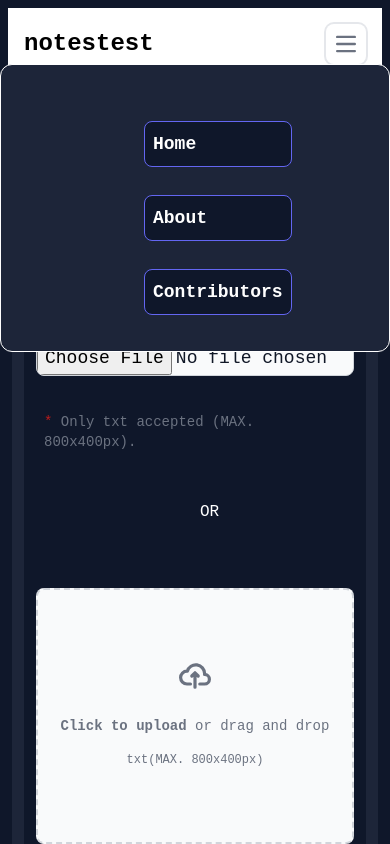
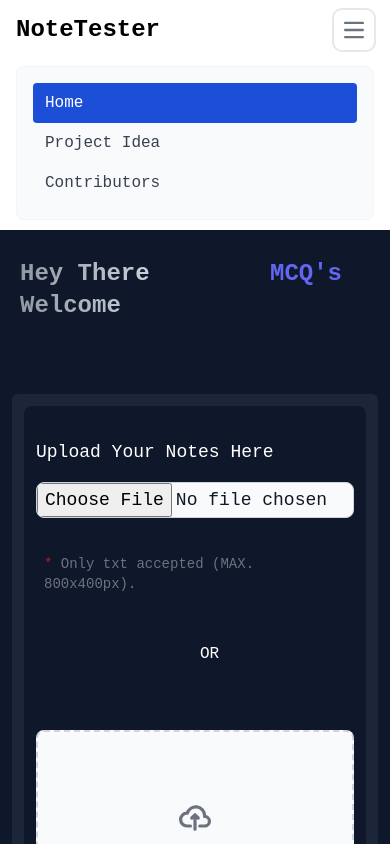
Before and after one commit to Hrxgt/NoteTester.github.io, a website: page dist/index.html in a window 390 px wide. Both pictures are taken after a click on the button "Open main menu". Shown: the top 844 px of the page. Drawn offline with Linux system fonts and the light colour scheme.

Commit message:
updation

```diff
--- a/dist/index.html
+++ b/dist/index.html
@@ -7,7 +7,7 @@
     <link rel="stylesheet" href="output.css">
 </head>
 <body class="bg-[#0f172a] font-fira-code ">
-    <div class="nav p-2">
+    <div class="hidden md:block nav p-2">
          <nav class="bg-white border-gray-200 dark:bg-gray-900">
             <div class="max-w-screen-xl flex flex-wrap items-center justify-between mx-auto p-4">
             <!-- <a href="https://flowbite.com/" class="flex items-center space-x-3 rtl:space-x-reverse"> -->
@@ -40,22 +40,37 @@
 
     <!-- mobile -->
 
-    <div class="mnav absolute md:hidden text-white border rounded-xl h-72 text-lg font-bold   bg-[#1d2539] border-white -translate-y-6 w-full overflow-x-hidden opacity-0 flex p-5 space-x-3">
-        <ul class="flex flex-col ml-[123px] mt-9 space-y-7 items-center">
-            <li class="pages border border-indigo-500 p-2 rounded-lg bg w-full  hover:text-indigo-500 bg-[#0f172a]">
-                <a href="index.html">Home</a>
+
+
+    <nav class="bg-white md:hidden border-gray-200 dark:bg-gray-900 dark:border-gray-700">
+        <div class="max-w-screen-xl flex flex-wrap items-center justify-between mx-auto px-4 py-2.5">
+        <a href="#" class="flex items-center space-x-3 rtl:space-x-reverse">
+            <!-- <img src="https://flowbite.com/docs/images/logo.svg" class="h-8" alt="Flowbite Logo" /> -->
+            <span class="self-center text-2xl font-semibold whitespace-nowrap dark:text-white">NoteTester</span>
+        </a>
+        <button data-collapse-toggle="navbar-dropdown" type="button" class="inline-flex items-center p-2 ms-3 w-10 h-10 justify-center text-sm text-gray-500 rounded-lg md:hidden hover:bg-gray-100 focus:outline-none focus:ring-2 focus:ring-gray-200 dark:text-gray-400 dark:hover:bg-gray-700 dark:focus:ring-gray-600" aria-controls="navbar-dropdown" aria-expanded="false">
+            <span class="sr-only">Open main menu</span>
+            <svg class="w-5 h-5" aria-hidden="true" xmlns="http://www.w3.org/2000/svg" fill="none" viewBox="0 0 17 14">
+            <path stroke="currentColor" stroke-linecap="round" stroke-linejoin="round" stroke-width="2" d="M1 1h15M1 7h15M1 13h15"/>
+            </svg>
+        </button>
+        <div class="hidden w-full md:block md:w-auto" id="navbar-dropdown">
+            <ul class="flex flex-col font-medium p-4 mt-4 border border-gray-100 rounded-lg bg-gray-50 md:flex-row md:mt-0 md:text-sm  md:border-0 md:bg-white dark:bg-gray-800 md:dark:bg-gray-900 dark:border-gray-700 md:space-x-8 md:rtl:space-x-reverse">
+            <li>
+                <a href="index.html" class="block py-2 px-3 text-white bg-blue-700 rounded md:bg-transparent md:text-blue-700 md:p-0 md:dark:text-white dark:bg-blue-600 md:dark:bg-transparent" aria-current="page">Home</a>
             </li>
-            <li class="pages border border-indigo-500 p-2 rounded-lg bg w-full  hover:text-indigo-500 bg-[#0f172a]">
-                <a href="about.html">About</a>
+            <li>
+                <a href="about.html" class="block py-2 px-3 text-gray-700 rounded hover:bg-gray-100 md:hover:bg-transparent md:border-0 md:hover:text-blue-700 md:p-0 dark:text-gray-400 md:dark:hover:text-white dark:hover:bg-gray-700 dark:hover:text-white md:dark:hover:bg-transparent">Project Idea</a>
             </li>
-            <li class="pages border border-indigo-500 p-2 rounded-lg bg w-full  hover:text-indigo-500 bg-[#0f172a]">
-                <a href="cont.html">Contributors</a>
+            <li>
+                <a href="cont.html" class="block py-2 px-3 text-gray-700 rounded hover:bg-gray-100 md:hover:bg-transparent md:border-0 md:hover:text-blue-700 md:p-0 dark:text-gray-400 md:dark:hover:text-white dark:hover:bg-gray-700 dark:hover:text-white md:dark:hover:bg-transparent">Contributors</a>
             </li>
-        </ul>
-        <div class="w-6 relative invert -mt-3 -right-[90px]" id="cross">
-            <img src="assets/close.svg" alt="">
+
+            </ul>
         </div>
-    </div>
+        </div>
+    </nav>
+
 
     <div class="welcome mt-5 md:ml-24 p-2 ml-3 flex justify-center space-x-3 font-extrabold text-2xl md:text-4xl [text-wrap:balance] bg-clip-text text-transparent bg-gradient-to-r from-slate-200/60 to-50% to-slate-200">Hey There Welcome <span class="text-indigo-500 inline-flex md:ml-3  flex-col h-[calc(theme(fontSize.3xl)*theme(lineHeight.tight))] md:h-[calc(theme(fontSize.4xl)*theme(lineHeight.tight))] overflow-hidden ml-3">
         <ul class="block animate-text-slide-5 text-left hover:text-indigo-500">
@@ -68,7 +83,7 @@
 
     </span></div>
 
-    <div class="container flex md:flex-row flex-col m-auto">
+    <div class="container flex md:flex-row flex-col m-auto" id="container">
 
         <div class="left p-3 md:w-[40vw] mt-16 m-3 bg-[#1d2539] rounded-md">
             <div class="innerleft bg-[#0f172a] p-3 rounded-lg">
@@ -157,7 +172,7 @@
 
 
                 </button>
-                <div class="loader absolute -translate-y-11 left-[200px] items-center max-w-sm p-6  rounded-lg bg-transparent opacity-0 ">
+                <div class="loader absolute -translate-y-11 md:left-[640px] left-[194px] items-center max-w-sm p-6  rounded-lg bg-transparent opacity-0 ">
 
                     <div role="status" class="absolute -translate-x-1/2 -translate-y-1/2 top-2/4 left-1/2">
                         <svg aria-hidden="true" class="w-8  h-8 text-gray-200 animate-spin dark:white fill-cyan-800" viewBox="0 0 100 101" fill="none" xmlns="http://www.w3.org/2000/svg"><path d="M100 50.5908C100 78.2051 77.6142 100.591 50 100.591C22.3858 100.591 0 78.2051 0 50.5908C0 22.9766 22.3858 0.59082 50 0.59082C77.6142 0.59082 100 22.9766 100 50.5908ZM9.08144 50.5908C9.08144 73.1895 27.4013 91.5094 50 91.5094C72.5987 91.5094 90.9186 73.1895 90.9186 50.5908C90.9186 27.9921 72.5987 9.67226 50 9.67226C27.4013 9.67226 9.08144 27.9921 9.08144 50.5908Z" fill="currentColor"/><path d="M93.9676 39.0409C96.393 38.4038 97.8624 35.9116 97.0079 33.5539C95.2932 28.8227 92.871 24.3692 89.8167 20.348C85.8452 15.1192 80.8826 10.7238 75.2124 7.41289C69.5422 4.10194 63.2754 1.94025 56.7698 1.05124C51.7666 0.367541 46.6976 0.446843 41.7345 1.27873C39.2613 1.69328 37.813 4.19778 38.4501 6.62326C39.0873 9.04874 41.5694 10.4717 44.0505 10.1071C47.8511 9.54855 51.7191 9.52689 55.5402 10.0491C60.8642 10.7766 65.9928 12.5457 70.6331 15.2552C75.2735 17.9648 79.3347 21.5619 82.5849 25.841C84.9175 28.9121 86.7997 32.2913 88.1811 35.8758C89.083 38.2158 91.5421 39.6781 93.9676 39.0409Z" fill="currentFill"/></svg>
--- a/dist/script.js
+++ b/dist/script.js
@@ -1,10 +1,69 @@
-hamburger.addEventListener('click',()=>{
-    console.log('clicked')
-    document.querySelector('.mnav').style.opacity='1'
-    document.querySelector('.welcome').style.opacity='0'
-})
-cross.addEventListener('click',()=>{
-    console.log('clicked')
-    document.querySelector('.mnav').style.opacity='0'
-    document.querySelector('.welcome').style.opacity='1'
-})
+// hamburger.addEventListener('click',()=>{
+//     console.log('clicked')
+//     document.querySelector('.mnav').style.opacity='1'
+//     document.querySelector('.welcome').style.opacity='0'
+//     document.querySelector('.container').style.opacity='0'
+// })
+// cross.addEventListener('click',()=>{
+//     console.log('clicked')
+//     document.querySelector('.mnav').style.opacity='0'
+//     document.querySelector('.welcome').style.opacity='1'
+//     document.querySelector('.container').style.opacity='0'
+// })
+document.addEventListener("DOMContentLoaded", function () {
+        // Get the button and dropdown elements
+        var toggleButton = document.querySelector('[data-collapse-toggle="navbar-dropdown"]');
+        var dropdown = document.getElementById('navbar-dropdown');
+
+        // Add a click event listener to the button
+        toggleButton.addEventListener('click', function () {
+            // Toggle the 'hidden' class on the dropdown element
+            dropdown.classList.toggle('hidden');
+
+            // Toggle the 'aria-expanded' attribute on the button
+            var isExpanded = dropdown.classList.contains('hidden') ? 'false' : 'true';
+            toggleButton.setAttribute('aria-expanded', isExpanded);
+        });
+});
+
+
+document.addEventListener('DOMContentLoaded', function () {
+    var dropzone = document.getElementById('file_input1');
+    var fileInput = document.getElementById('dropzone-file');
+    var uploadButton = document.getElementById('upload_btn');
+
+    dropzone.addEventListener('dragover', function (e) {
+        e.preventDefault();
+        dropzone.classList.add('bg-gray-100');
+    });
+
+    dropzone.addEventListener('dragleave', function () {
+        dropzone.classList.remove('bg-gray-100');
+    });
+
+    dropzone.addEventListener('drop', function (e) {
+        e.preventDefault();
+        dropzone.classList.remove('bg-gray-100');
+
+        var files = e.dataTransfer.files;
+        handleFiles(files);
+    });
+
+    fileInput.addEventListener('change', function () {
+        var files = fileInput.files;
+        handleFiles(files);
+    });
+
+    uploadButton.addEventListener('click', function () {
+        // file input click event when the upload button is clicked
+        fileInput.click();
+    });
+   // Prevent default behavior for the document's dragover
+    document.addEventListener('dragover', function (e) {
+        e.preventDefault();
+    });
+
+    document.addEventListener('drop', function (e) {
+        e.preventDefault();
+    });
+});
```
Also changed, not shown: dist/output.css, 1 other file.
